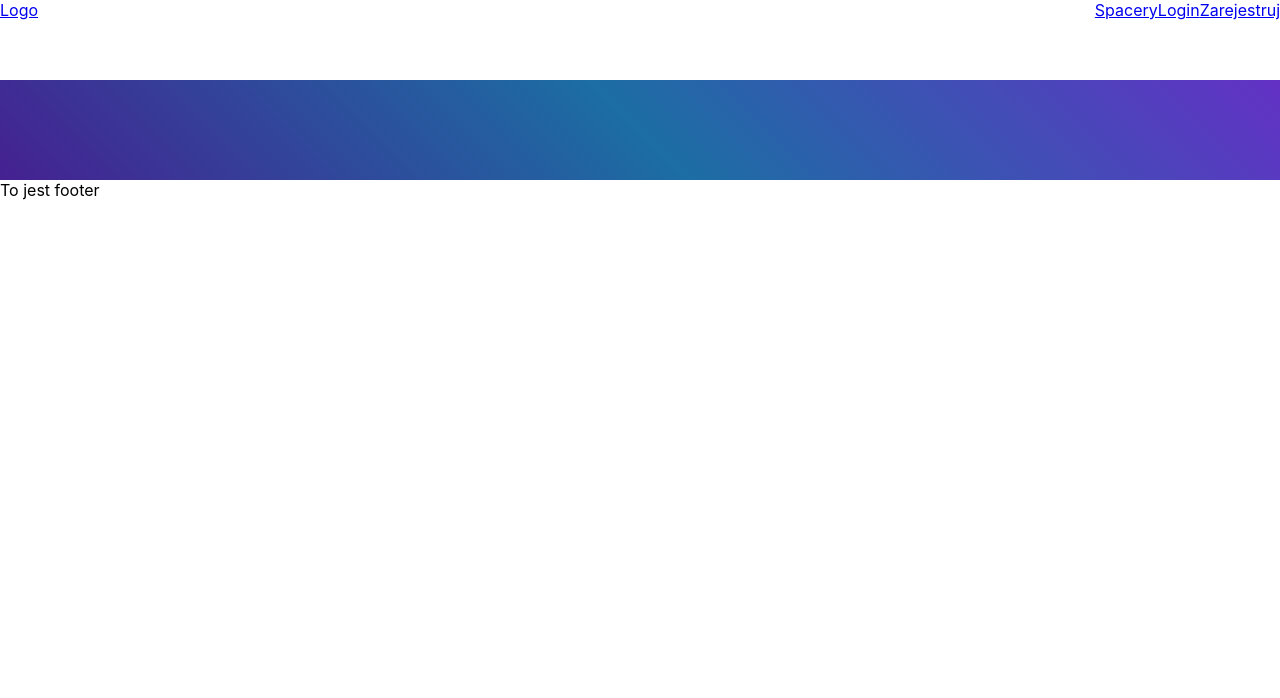
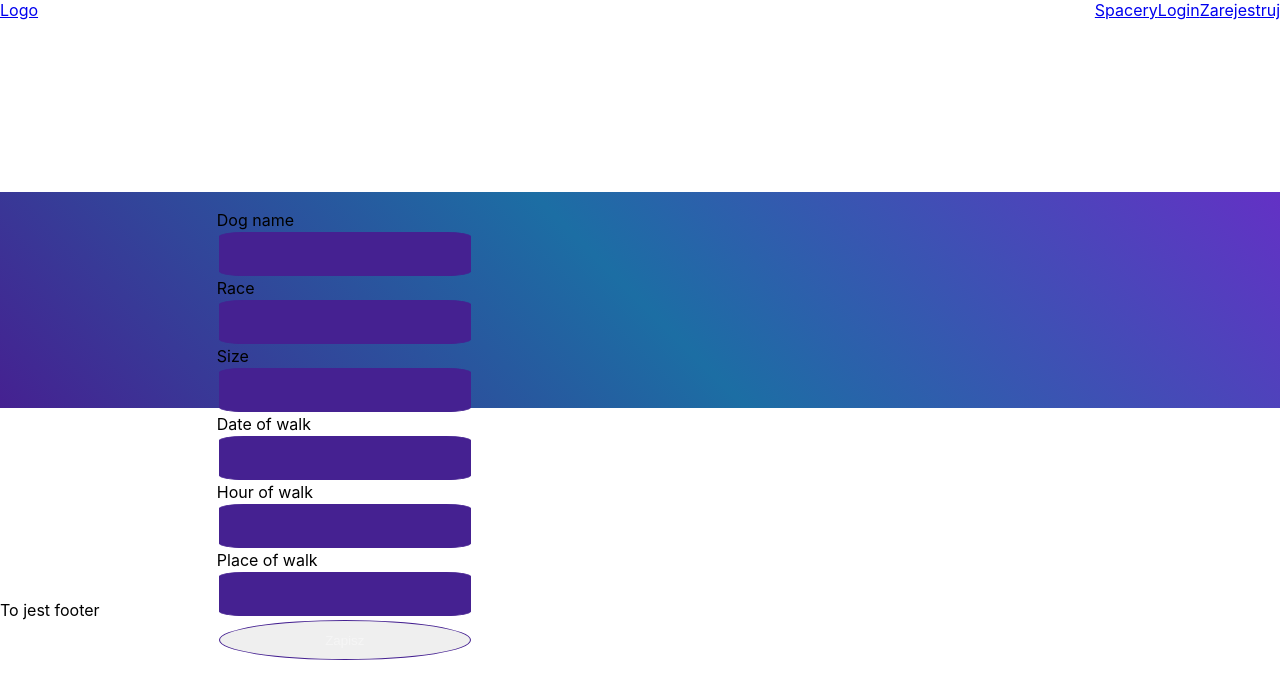
Before and after one commit to TomaszKorenberg/walk-dog, a React (Create React App) app: page /walks in a window 1280 px wide. Shown: the top 698 px of the page. Built offline with nearby package versions, Linux system fonts and the light colour scheme.

Commit message:
add WalksPage

```diff
--- a/src/components/pages/LoginPage.jsx
+++ b/src/components/pages/LoginPage.jsx
@@ -1,23 +1,8 @@
-import "./LoginPage.scss";
 import React from "react";
-import {BrowserRouter as Router, Link} from "react-router-dom";
-
 
 const LoginPage = () => (
 
-    <fieldset>
-    <legend>Zaloguj się</legend>
-        <form action="">
-            <input type="text" name="email"/>
-
-            <input type="text" name="password"/>
-
-            <button>Zaloguj</button>
-
-
-        </form>
-        </fieldset>
-
+<div></div>
 );
 
 export default LoginPage;
--- a/src/components/pages/LoginPage.scss
+++ /dev/null
@@ -1,49 +0,0 @@
-$main_color: #452191;
-$font_color: whitesmoke;
-
-main{
-    left: 25%;
-    background: -moz-linear-gradient(45deg, $main_color 0%, #1C6EA4 50%, #6331C5 100%);
-    background: -webkit-linear-gradient(45deg,$main_color 0%, #1C6EA4 50%, #6331C5 100%);
-    background: linear-gradient(45deg, $main_color 0%, #1C6EA4 50%, #6331C5 100%);
-
-}
-fieldset{
-width: 50vw;
-height: 25vh;
-margin:15%;
-border: none;
-}
-
-legend{
-    font-weight: bold;
-    color: $font_color;
-}
-
-
-form {
-    display: grid;
-    position: fixed;
-    height: 15vh;
-    width: 20vw;
-    margin: 1%;
-  }
-
-
-
-  button{
-      border: 1px solid $main_color;
-      background-color:$main_color;
-      border-radius: 50%;
-      height: 5vh;
-      margin:2px;
-      color: $font_color;
-  }
-  input{
-    border: 1px solid $main_color;
-    background-color:$main_color;
-    border-radius: 10%;
-    height: 5vh;
-    margin:2px;
-    color: $font_color;
-  }
--- a/src/components/pages/WalksPage.jsx
+++ b/src/components/pages/WalksPage.jsx
@@ -1,8 +1,29 @@
+import "./WalksPage.scss";
 import React from "react";
+import {BrowserRouter as Router, Link} from "react-router-dom";
+
+
 
 const WalksPage = () => (
-    <div></div>
-
+    <div className = {"container"}>
+        <fieldset>
+                <form action="">
+                    <label htmlFor="dog_name_field">Dog name</label>
+                    <input type="text" id="dog_name" name="dog_name"/>
+                    <label htmlFor="race_field">Race</label>
+                    <input type="text" name="race"/>
+                    <label htmlFor="size_field">Size</label>
+                    <input type="text" name="size"/>
+                    <label htmlFor="date_field">Date of walk</label>
+                    <input type="text" name="date"/>
+                    <label htmlFor="hour_field">Hour of walk</label>
+                    <input type="text" name="hour"/>
+                    <label htmlFor="place_field">Place of walk</label>
+                    <input type="text" name="place"/>
+                    <button>Zapisz</button>
+                </form>
+        </fieldset>
+    </div>
 );
 
 export default WalksPage;
--- /dev/null
+++ b/src/components/pages/WalksPage.scss
@@ -0,0 +1,50 @@
+$main_color: #452191;
+$font_color: whitesmoke;
+$main_gradient: (45deg, $main_color 0%, #1C6EA4 50%, #6331C5 100%);
+
+.container{
+    left: 25%;
+    background: -moz-linear-gradient(45deg, $main_color 0%, #1C6EA4 50%, #6331C5 100%);
+    background: -webkit-linear-gradient(45deg,$main_color 0%, #1C6EA4 50%, #6331C5 100%);
+    background: linear-gradient(45deg, $main_color 0%, #1C6EA4 50%, #6331C5 100%);
+}
+
+fieldset{
+width: 50vw;
+height: 25vh;
+margin:15%;
+border: none;
+}
+
+legend{
+    font-weight: bold;
+    color: $font_color;
+}
+
+
+form {
+    display: grid;
+    position: fixed;
+    height: 15vh;
+    width: 20vw;
+    margin: 1%;
+  }
+
+
+
+  button{
+      border: 1px solid $main_color;
+      background-color:$main_gradient;
+      border-radius: 50%;
+      height: 5vh;
+      margin:2px;
+      color: $font_color;
+  }
+  input{
+    border: 1px solid $main_color;
+    background-color:$main_color;
+    border-radius: 10%;
+    height: 5vh;
+    margin:2px;
+    color: $font_color;
+  }
```
